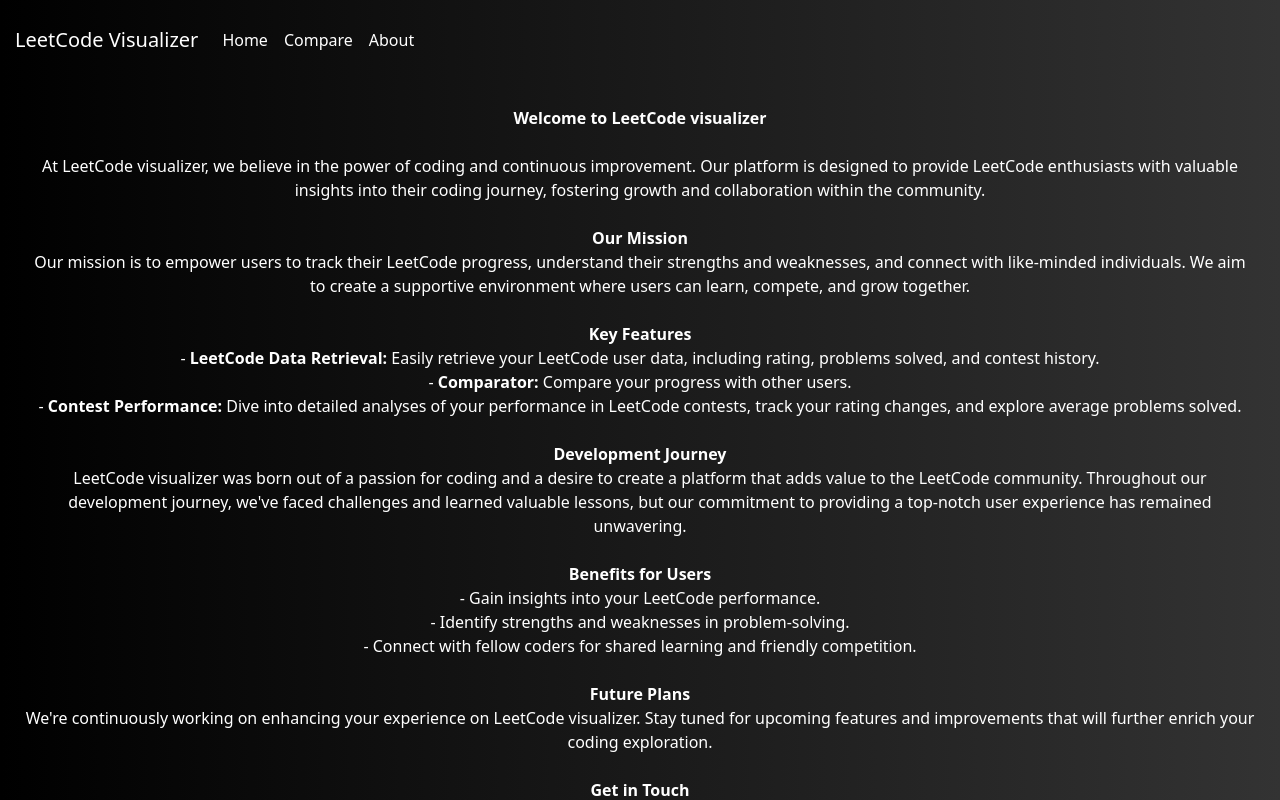
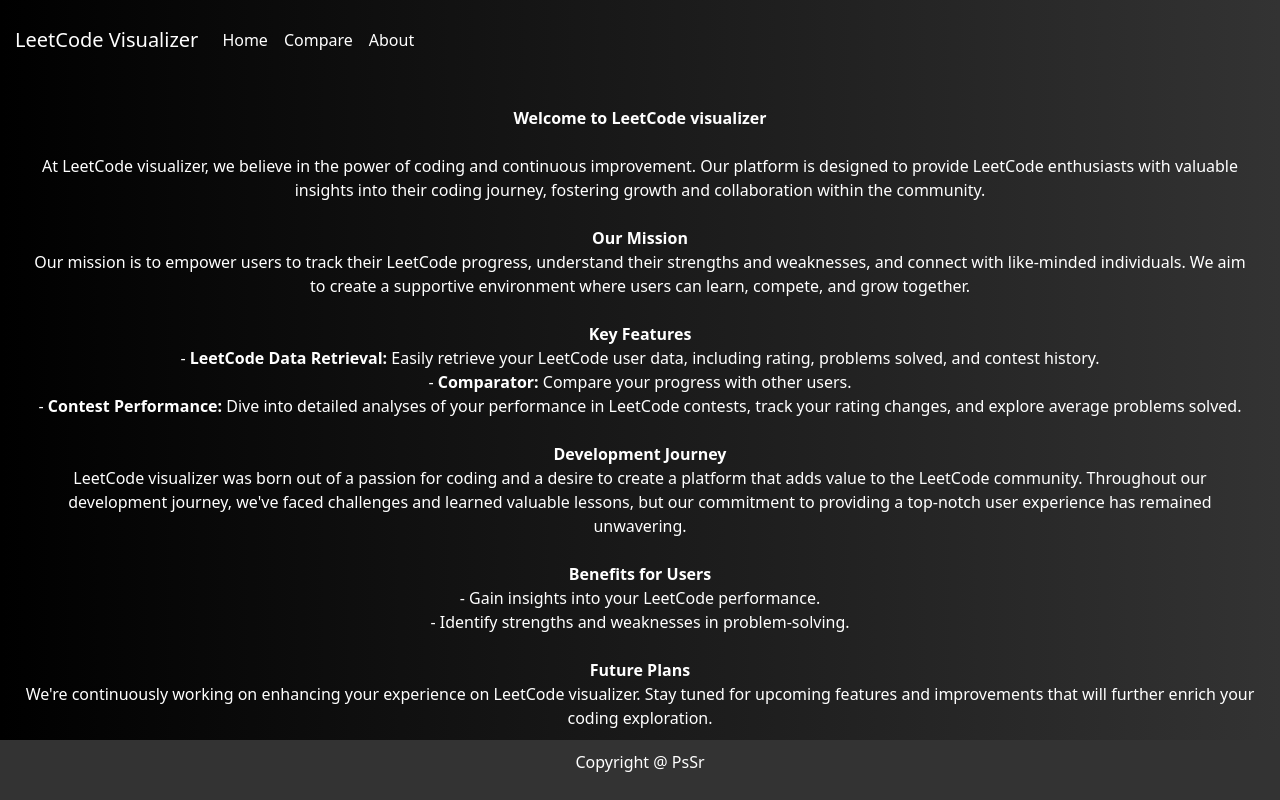
Before and after one commit to prateeksrivastav2/Leetcode_insight, a React (Vite) app: page /about in a window 1280 px wide. Shown: the top 800 px of the page. Built offline with nearby package versions, Linux system fonts and the light colour scheme.

Commit message:
css for comparator page

```diff
--- a/src/components/About.jsx
+++ b/src/components/About.jsx
@@ -3,6 +3,16 @@
 import { faLinkedinIn } from "@fortawesome/free-brands-svg-icons";
 
 const About = () => {
+    const footerStyles = {
+        position: 'fixed',
+        bottom: 0,
+        left: 0,
+        width: '100%',
+        backgroundColor: '#333',
+        color: '#fff',
+        textAlign: 'center',
+        padding: '10px',
+      };
   return (
     <div
       className="about"
@@ -57,8 +67,6 @@
       - Gain insights into your LeetCode performance.
       <br />
       - Identify strengths and weaknesses in problem-solving.
-      <br />
-      - Connect with fellow coders for shared learning and friendly competition.
       <br />
       <br />
       <b>Future Plans</b>
@@ -121,6 +129,14 @@
       </div>
       <br />
       <br /> Happy Leetcoding!
+      <br />
+      <br />
+      <br />
+      <footer className="text-white" style={footerStyles}>
+          <p>
+            Copyright @ PsSr
+          </p>
+        </footer>
     </div>
   );
 };
--- a/src/components/Scoregenerator.jsx
+++ b/src/components/Scoregenerator.jsx
@@ -4,6 +4,7 @@
 import ContestComparison from "./CommonContext";
 import User2 from "./user2";
 import User1 from "./User1";
+import "../styles/ScoreGenerator.css"
 
 const Scoregenerator = () => {
   const context = useContext(leetcodedata);
@@ -127,7 +128,7 @@
 
   return (
     <>
-      <div style={{display:'flex',flexDirection:'row',justifyContent:'center',alignItems:'center'}}>
+      <div className="users" style={{display:'flex',flexDirection:'row',justifyContent:'center',alignItems:'center',marginTop:'8vh'}}>
         <User2 score={finalScore2}/>
 
         <User1 score={finalScore1}/>
--- /dev/null
+++ b/src/styles/ScoreGenerator.css
@@ -0,0 +1,13 @@
+.users {
+    display: flex;
+    flex-direction: row;
+    justify-content: center;
+    align-items: center;
+
+  }
+
+  @media (max-width: 768px) {
+    .users {
+      flex-direction: column !important;
+    }
+  }
```
